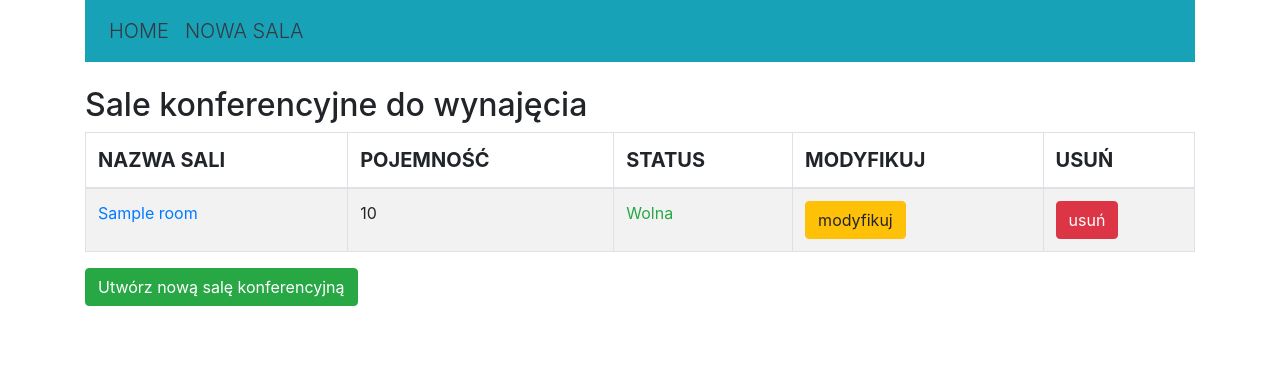
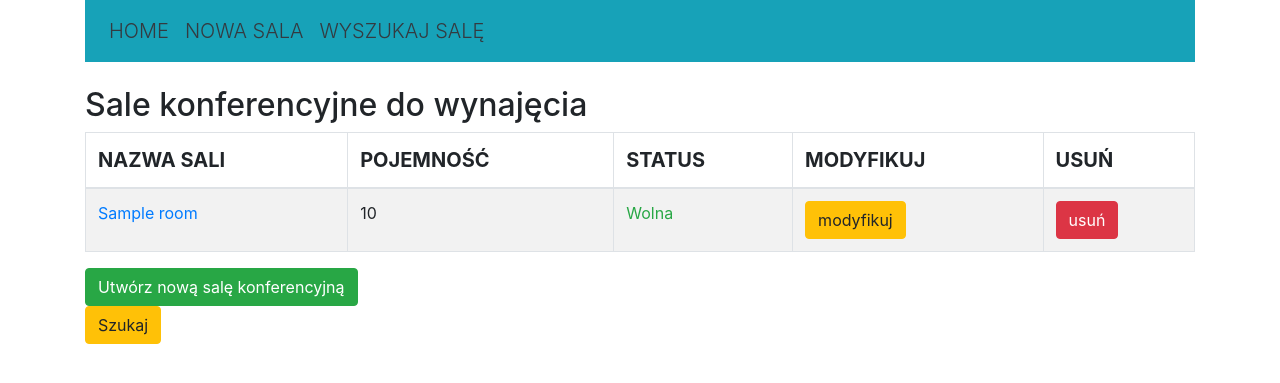
Before and after one commit to tkazan/DjangoCL, a Django app: page /bookconfroom/ in a window 1280 px wide. Shown: the top 383 px of the page. Run offline with Django 3.2, Linux system fonts and the light colour scheme; tables that the repository leaves empty hold one stand-in row (values such as "Sample post"); some libraries are stand-ins or nearby versions.

Commit message:
start working on search machine

```diff
--- a/BookConferenceRoomApp/templates/Book/base.html
+++ b/BookConferenceRoomApp/templates/Book/base.html
@@ -18,6 +18,9 @@
                 <li class="nav-item">
                     <a class="nav-link lead text-dark" href="{% url 'book:new-room' %}">NOWA SALA</a>
                 </li>
+                <li class="nav-item">
+                    <a class="nav-link lead text-dark" href="#search">WYSZUKAJ SALĘ</a>
+                </li>
             </ul>
         </nav>
         {% block content %}
--- a/BookConferenceRoomApp/templates/Book/index.html
+++ b/BookConferenceRoomApp/templates/Book/index.html
@@ -33,4 +33,9 @@
     <a href="{% url 'book:new-room' %}">
         <button class="btn btn-success">Utwórz nową salę konferencyjną</button>
     </a>
+    <br/>
+    <form id="search" method="get" action="{% url 'book:search' %}">
+        <input type="submit" value="Szukaj" class="btn btn-warning">
+    </form>
+
 {% endblock %}
--- a/BookConferenceRoomApp/urls.py
+++ b/BookConferenceRoomApp/urls.py
@@ -9,5 +9,6 @@ urlpatterns = [
     url(r'^room/modify/(?P<id>(\d)+)$', ModifyView.as_view(), name="modify"),
     url(r'^room/delete/(?P<id>(\d)+)$', DeleteView.as_view(), name="delete"),
     url(r'^room/reservation/(?P<id>(\d)+)$', ReservationView.as_view(), name="reservation"),
+    url(r'^search$', SearchView.as_view(), name="search"),
 
 ]
--- a/BookConferenceRoomApp/views.py
+++ b/BookConferenceRoomApp/views.py
@@ -162,7 +162,8 @@ class ReservationView(View):
             projector = "TAK"
         else:
             projector = "NIE"
-        message = "Dziękujemy! Zarezerwowałeś salę: {} w dniu: {}".format(room.name, date)
+        message = """Dziękujemy! Zarezerwowałeś salę:
+                     {} w dniu: {}""".format(room.name, date)
         ctx = {
             "room": room,
             "projector": projector,
@@ -170,3 +171,9 @@ class ReservationView(View):
             "message": message,
         }
         return render(request, 'Book/room.html', ctx)
+
+
+class SearchView(View):
+
+    def get(self, request):
+        return render(request, 'Book/search.html')
```
